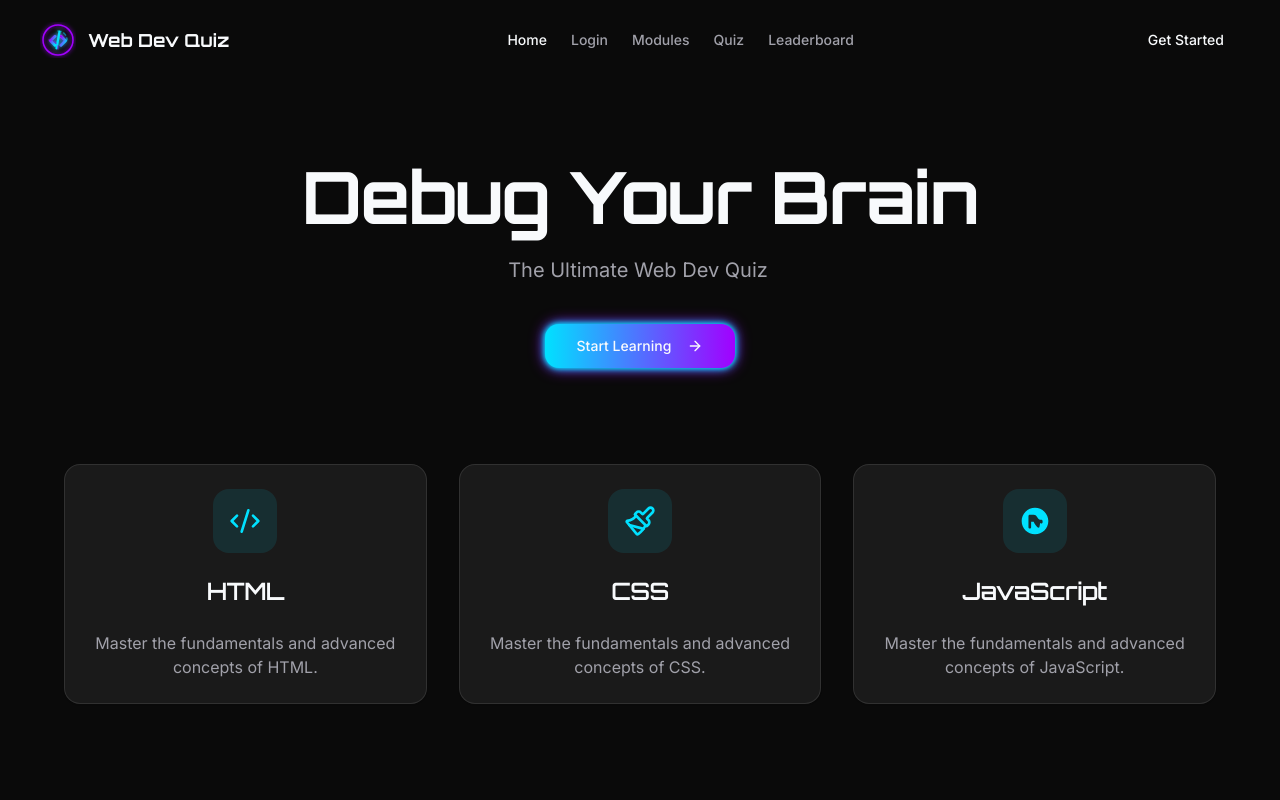
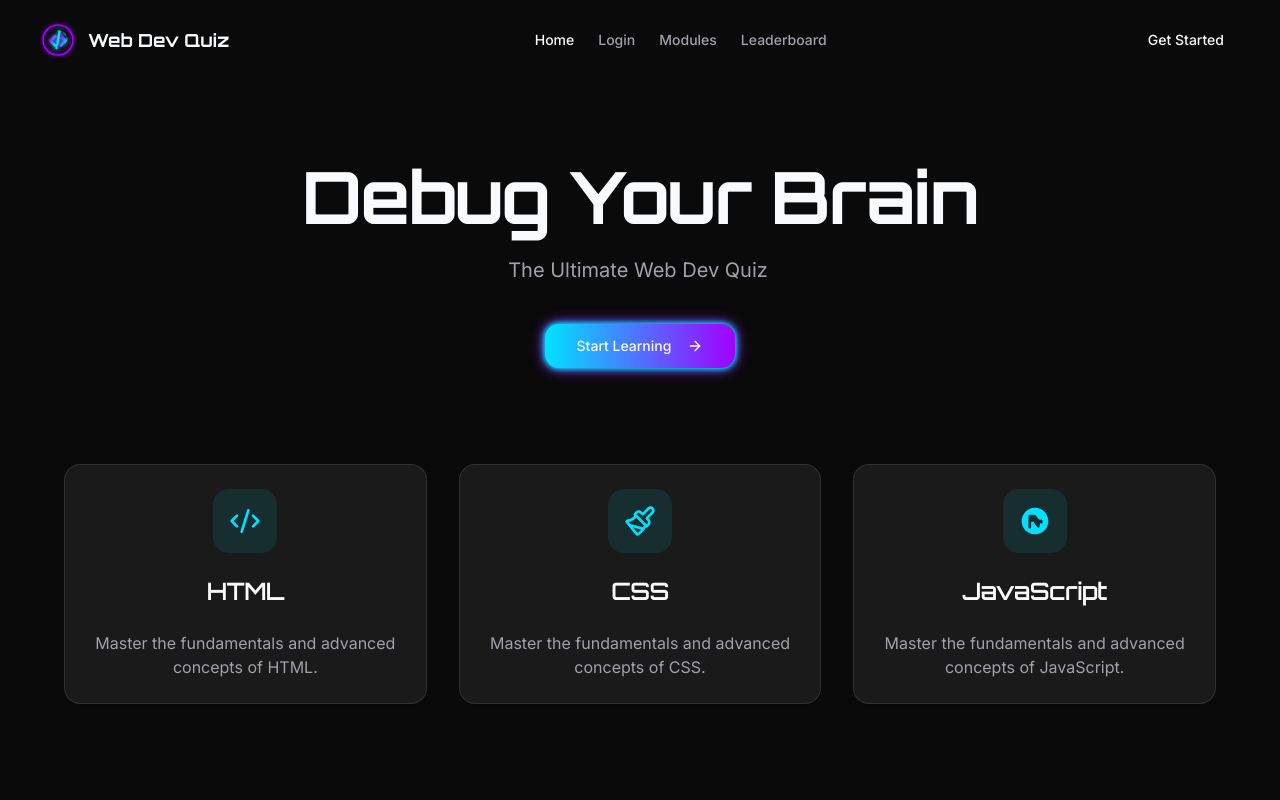
Before and after one commit to nilakshichoudhary1234-code/WEBLEARN, a Next.js app: page / in a window 1280 px wide. Shown: the top 800 px of the page. Built offline with nearby package versions, Linux system fonts and the light colour scheme.

Commit message:
Here's the precise prompt to remove the quiz section from the navbar in

```diff
--- a/src/app/page.tsx
+++ b/src/app/page.tsx
@@ -101,9 +101,6 @@ export default function Home() {
           </Link>
           <Link href="/modules" className="text-muted-foreground transition-colors hover:text-secondary">
             Modules
-          </Link>
-          <Link href="/quiz/html/introduction-to-html" className="text-muted-foreground transition-colors hover:text-secondary">
-            Quiz
           </Link>
           <Link href="/leaderboard" className="text-muted-foreground transition-colors hover:text-secondary">
             Leaderboard
```
